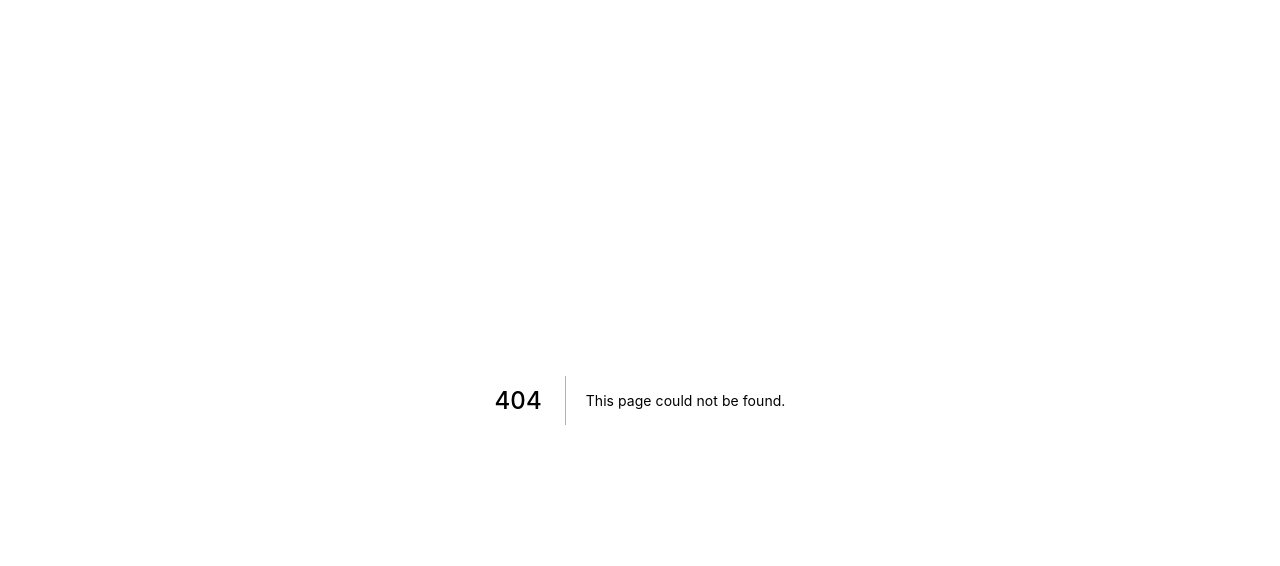
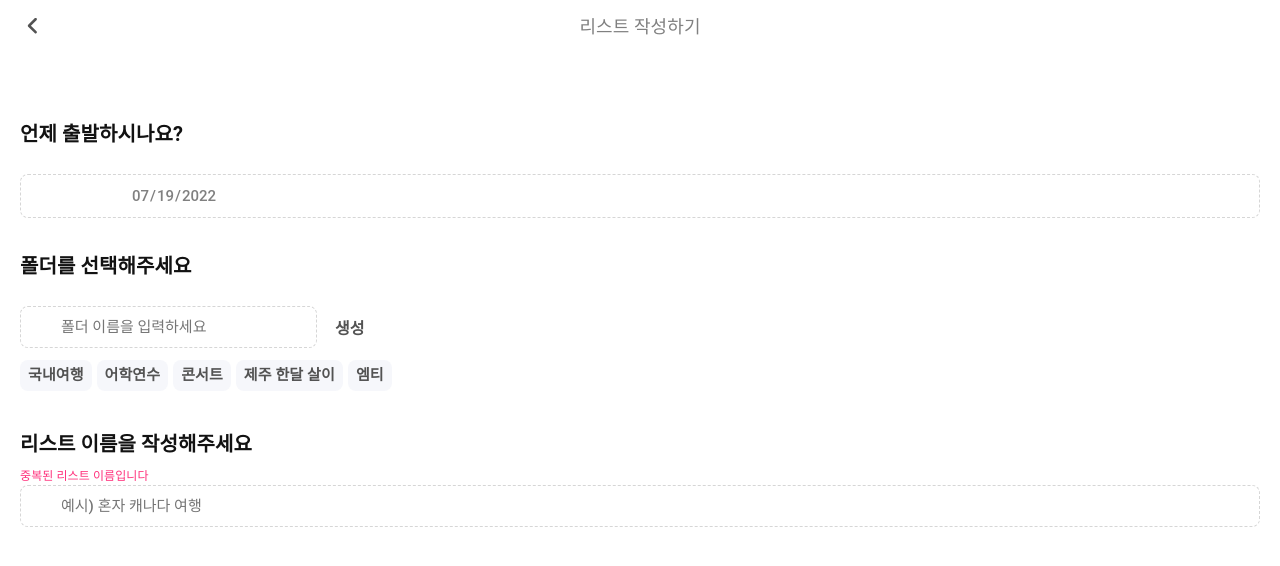
Before and after one commit to Team-Packman/Packman-Client, a Next.js app: page /components/listIntro/ListIntroLanding in a window 1280 px wide. Before the commit this address had no page. Shown: the top 566 px of the page. Built offline with nearby package versions, Linux system fonts and the light colour scheme.

Commit message:
feat/#35 : 리스트 인트로 뷰 생성

```diff
--- a/pages/components/folder/FolderBox.tsx
+++ b/pages/components/folder/FolderBox.tsx
@@ -89,6 +89,7 @@ function FolderBox(props: FolderBoxProps & T) {
             disabled={isNew ? !isNew : editableFolderId !== id}
             autoFocus
             isNew={isNew}
+            maxLength={8}
           />
           <StyledFolderInfo>{listNum}개의 리스트</StyledFolderInfo>
         </StyledText>
--- /dev/null
+++ b/pages/components/listIntro/ListIntroLanding.tsx
@@ -0,0 +1,211 @@
+import React, { useState } from 'react';
+import styled from 'styled-components';
+import Header from '../../../components/common/Header';
+import { packmanColors } from '../../../styles/color';
+
+function ListIntroLanding() {
+  const [folderName, setFolderName] = useState<string>('');
+  const [selectedTagIndex, setSelectedTagIndex] = useState<number>(-1);
+  const [isValidListName, setIsValidName] = useState<boolean>(false);
+
+  const tempArr = [
+    { id: '1', title: '국내여행' },
+    { id: '2', title: '어학연수' },
+    { id: '3', title: '콘서트' },
+    { id: '4', title: '제주 한달 살이' },
+    { id: '5', title: '엠티' },
+  ];
+
+  const getTodayDate = () => {
+    const current = new Date();
+    current.setDate(current.getDate() + 1);
+    const date = current.toISOString().substring(0, 10);
+    return date;
+  };
+
+  const handleChange = (e: React.ChangeEvent<HTMLInputElement>) => {
+    setFolderName(e.target.value);
+  };
+
+  const handleClick = () => {
+    console.log('생성 버튼 클릭', folderName);
+  };
+
+  const handleTagClick = (index: number) => {
+    console.log('tag clicked', index);
+    setSelectedTagIndex(index);
+  };
+
+  return (
+    <StyledRoot>
+      <Header back title="리스트 작성하기" />
+      <StyledDataContainer>
+        <h3>언제 출발하시나요?</h3>
+        <input type="date" defaultValue={getTodayDate()} />
+      </StyledDataContainer>
+      <StyledFolderContainer>
+        <h3>폴더를 선택해주세요</h3>
+        <div>
+          <input
+            type="text"
+            onChange={handleChange}
+            placeholder="폴더 이름을 입력하세요"
+            maxLength={10}
+          />
+          <button onClick={handleClick}>생성</button>
+        </div>
+        <StyledTagContainer>
+          {tempArr.map((v, index) => (
+            <StyledTag
+              key={v.id}
+              isSelected={index === selectedTagIndex}
+              onClick={() => handleTagClick(index)}
+            >
+              {v.title}
+            </StyledTag>
+          ))}
+        </StyledTagContainer>
+      </StyledFolderContainer>
+      <StyledListNameContainer>
+        <h3>리스트 이름을 작성해주세요</h3>
+        <div>
+          {!isValidListName && <label>중복된 리스트 이름입니다</label>}
+          <input
+            type="text"
+            onChange={handleChange}
+            placeholder="예시) 혼자 캐나다 여행"
+            maxLength={12}
+          />
+        </div>
+      </StyledListNameContainer>
+    </StyledRoot>
+  );
+}
+
+export default ListIntroLanding;
+
+export const StyledRoot = styled.article`
+  width: 100%;
+  height: 100%;
+
+  h3 {
+    color: ${packmanColors.pmBlack};
+    font-size: 2rem;
+    font-weight: 600;
+    margin-bottom: 2.5rem;
+  }
+`;
+
+export const StyledDataContainer = styled.section`
+  width: calc(100% - 4rem);
+  margin: 6.7rem auto 0 auto;
+
+  input[type='date']::-webkit-calendar-picker-indicator {
+    background: transparent;
+    bottom: 0;
+    color: transparent;
+    cursor: pointer;
+    height: auto;
+    left: 0;
+    position: absolute;
+    right: 0;
+    top: 0;
+    width: 100%;
+    height: 100%;
+  }
+  input[type='date'] {
+    display: inline-block;
+    position: relative;
+    width: 100%;
+    padding: 1.1rem 11rem;
+    border: 1px dashed ${packmanColors.pmDashGrey};
+    font-size: 1.5rem;
+    font-weight: 500;
+    color: ${packmanColors.pmDeepGrey};
+    border-radius: 0.8rem;
+  }
+`;
+
+export const StyledFolderContainer = styled.section`
+  width: calc(100% - 4rem);
+  margin: 3.3rem auto 0 auto;
+
+  div {
+    display: flex;
+    width: 100%;
+
+    input[type='text'] {
+      display: inline-block;
+      position: relative;
+      padding: 1.1rem 4rem;
+      border: 1px dashed ${packmanColors.pmDashGrey};
+      font-size: 1.5rem;
+      font-weight: 500;
+      color: ${packmanColors.pmDeepGrey};
+      border-radius: 0.8rem;
+    }
+
+    button {
+      border: 0;
+      background-color: ${packmanColors.pmWhite};
+      color: ${packmanColors.pmDarkGrey};
+      font-size: 1.6rem;
+      font-weight: 600;
+      margin-left: 1.2rem;
+    }
+  }
+`;
+
+export const StyledTagContainer = styled.div`
+  display: flex;
+  flex-wrap: wrap;
+  margin-top: 1.2rem;
+`;
+
+export const StyledTag = styled.span<{ isSelected: boolean }>`
+  display: inline-block;
+  font-size: 1.5rem;
+  font-weight: 600;
+  color: ${({ isSelected }) =>
+    isSelected ? `${packmanColors.pmPink}` : `${packmanColors.pmDarkGrey}`};
+  padding: 0.8rem;
+  width: fit-content;
+  line-height: 1.5rem;
+  margin-right: 0.5rem;
+  margin-bottom: 1.3rem;
+  background: ${({ isSelected }) =>
+    isSelected ? `${packmanColors.pmWhite}` : `${packmanColors.pmBlueGrey}`};
+  border: ${({ isSelected }) => (isSelected ? `1px solid ${packmanColors.pmPink}` : '0')};
+  border-radius: 0.8rem;
+`;
+
+export const StyledListNameContainer = styled.section`
+  width: calc(100% - 4rem);
+  margin: 2.5rem auto 0 auto;
+
+  input[type='text'] {
+    display: inline-block;
+    position: relative;
+    padding: 1.1rem 4rem;
+    border: 1px dashed ${packmanColors.pmDashGrey};
+    font-size: 1.5rem;
+    font-weight: 500;
+    color: ${packmanColors.pmDeepGrey};
+    border-radius: 0.8rem;
+    width: 100%;
+  }
+
+  input[type='text']:focus {
+    outline: none !important;
+    border: 1px dashed ${packmanColors.pmPink};
+  }
+
+  h3 {
+    margin-bottom: 0.8rem;
+  }
+
+  label {
+    font-size: 1.2rem;
+    color: ${packmanColors.pmPink};
+  }
+`;
--- a/styles/color.ts
+++ b/styles/color.ts
@@ -6,6 +6,8 @@ export const packmanColors = Object.freeze({
   pmGrey: '#DDDDDD',
   pmDeepGrey: '#808080',
   pmBlueGrey: '#F6F7FB',
+  pmDashGrey: '#D6D6D6',
+  pmDarkGrey: '#535353',
 });
 
 export type PackmanColorName = keyof typeof packmanColors;
```
Also changed, not shown: pages/list-intro.tsx (added, +13 -0 lines), 1 other file (tests, documents, lock files or other folders).
